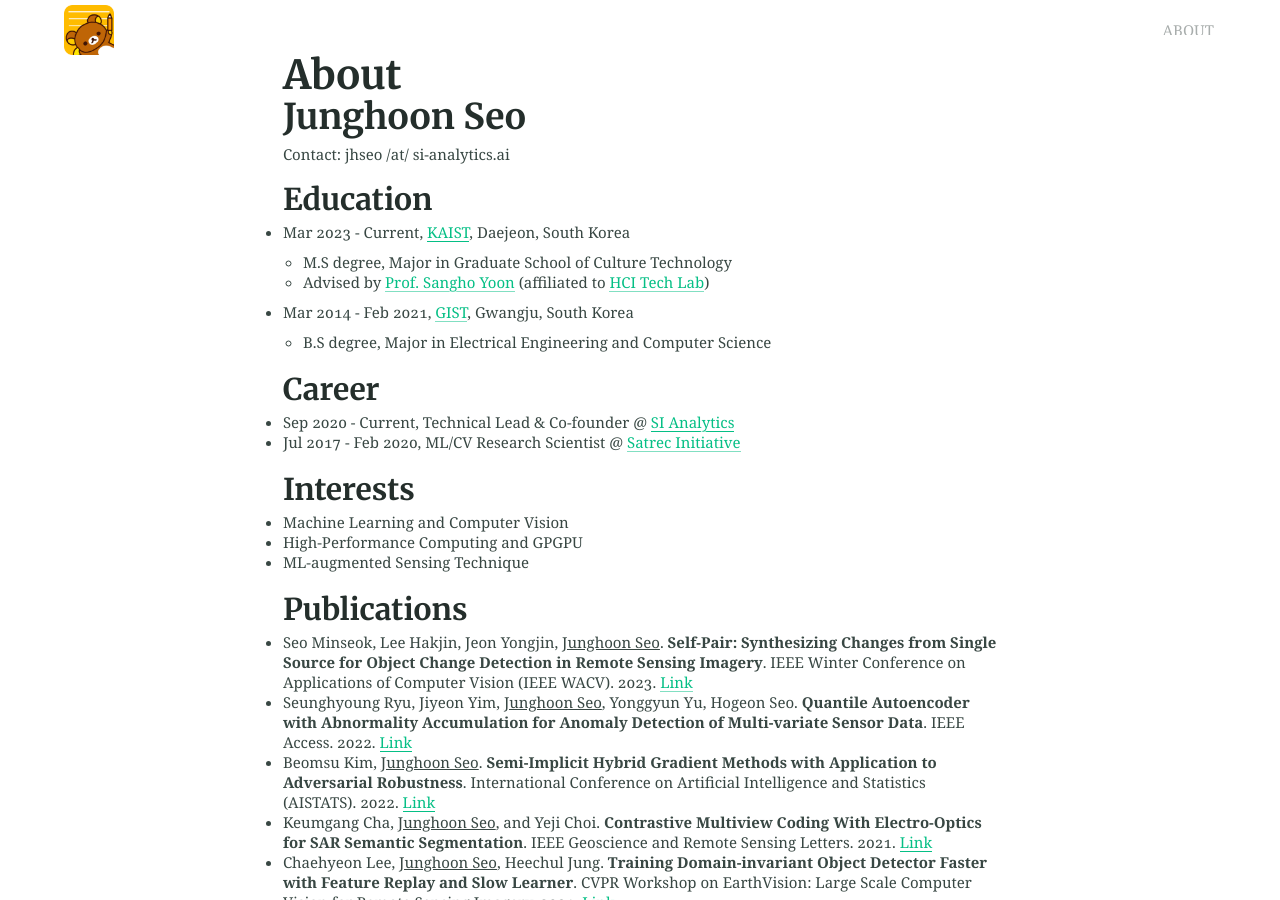
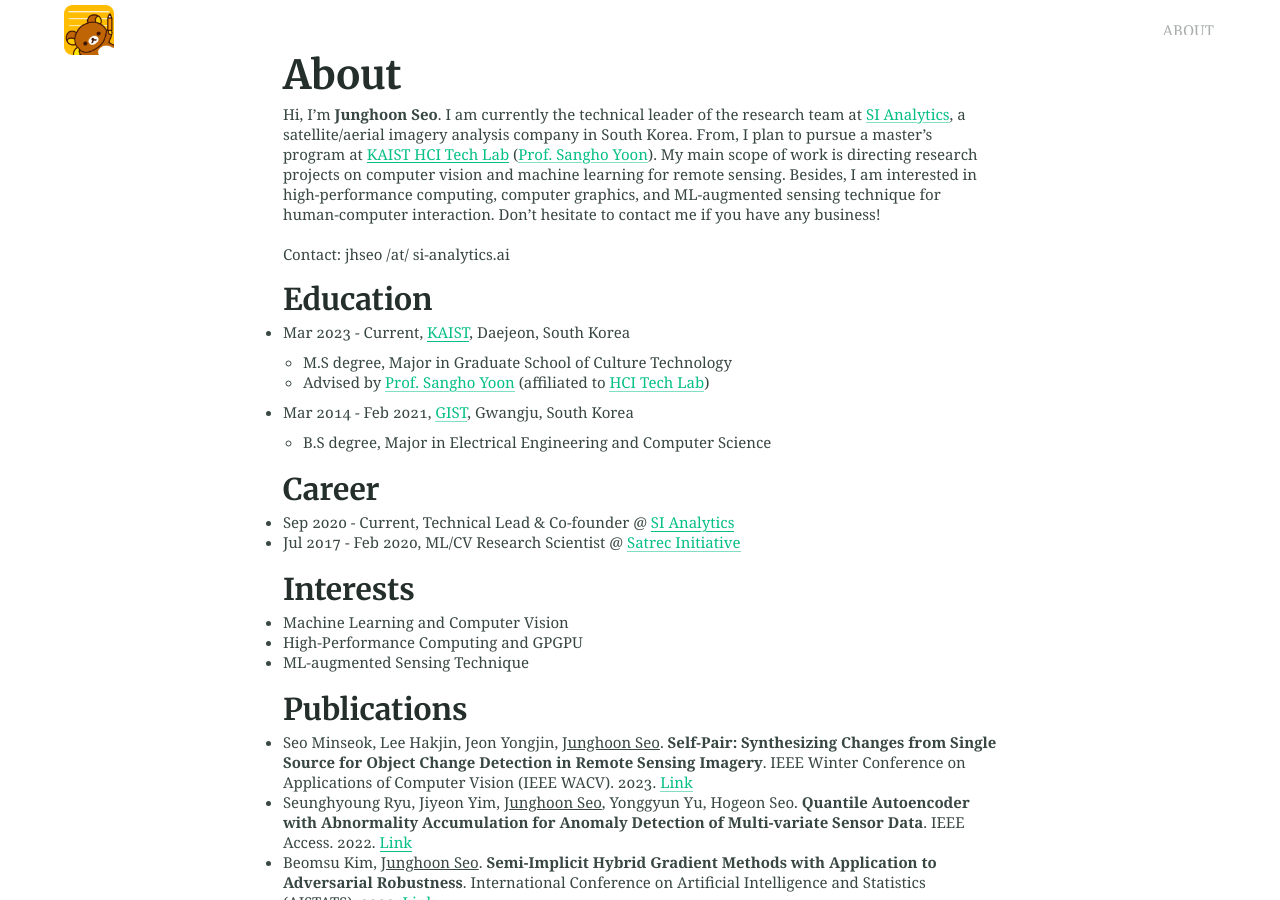
Before and after one commit to mikigom/mikigom.github.io, a Jekyll site: the page built from index.md, in a window 1280 px wide and 900 px high. Built offline with Jekyll 4.4.1, drawn with Linux system fonts in a browser that asks for light colours.

Commit message:
Update index.md

```diff
--- a/index.md
+++ b/index.md
@@ -3,7 +3,8 @@
 feature_text: Junghoon Seo|
 excerpt: "Alembic is a starting point for [Jekyll](https://jekyllrb.com/) projects. Rather than starting from scratch, this boilerplate is designed to get the ball rolling immediately. Install it, configure it, tweak it, push it."
 ---
-## Junghoon Seo
+Hi, I'm **Junghoon Seo**. I am currently the technical leader of the research team at [SI Analytics](https://www.si-analytics.ai/eng), a satellite/aerial imagery analysis company in South Korea. From, I plan to pursue a master's program at [KAIST HCI Tech Lab](https://hcitech.org/) ([Prof. Sangho Yoon](http://hcidesigner.weebly.com/)). My main scope of work is directing research projects on computer vision and machine learning for remote sensing. Besides, I am interested in high-performance computing, computer graphics, and ML-augmented sensing technique for human-computer interaction. Don't hesitate to contact me if you have any business!
+
 Contact: jhseo /at/ si-analytics.ai
 
 ### Education
```
